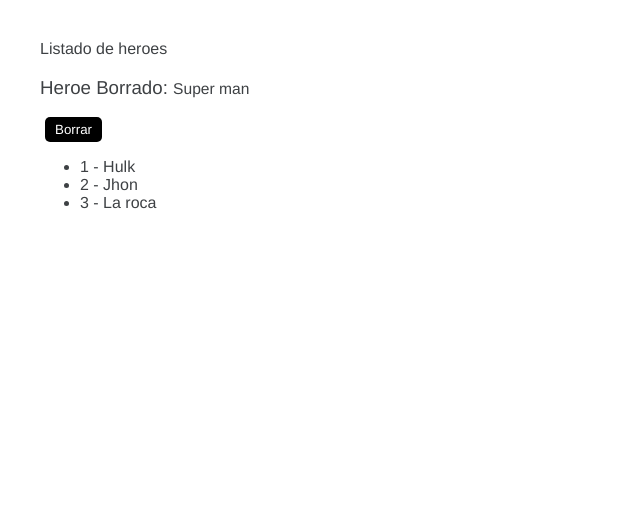
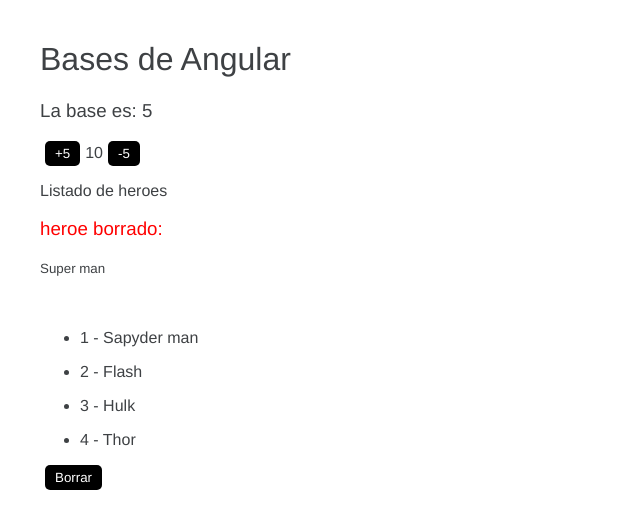
Before and after one commit to GuillermoRL3/01-base, an Angular app: page / in a window 1280 px wide. Both pictures are taken after a click on the button "Borrar". Shown: the top 528 px of the page, without its empty margins (0-640 px from the left). Built offline with nearby package versions, Linux system fonts and the light colour scheme.

Commit message:
Creacion de componentes

```diff
--- a/src/app/app.component.html
+++ b/src/app/app.component.html
@@ -1,3 +1,3 @@
-<!-- <app-contador></app-contador> -->
+<app-contador></app-contador>
 <!-- <app-heroe></app-heroe> -->
 <app-listado></app-listado>
--- a/src/app/heroes/listado/listado.component.html
+++ b/src/app/heroes/listado/listado.component.html
@@ -1,20 +1,40 @@
 <p>Listado de heroes</p>
 
-<div *ngIf="heroeBorrado !== '' ">
-    <h3>Heroe Borrado: <small> {{heroeBorrado}} </small></h3>
+<!-- <div *ngIf="heroesBorrados !== ''">
+    <h3 style="color: red">heroe borrado: </h3>
+    <small> {{heroesBorrados}} </small>
 </div>
 
-<div *ngIf="!heroeBorrado">
-    <h3>No se a borrado nada</h3>
+<br>
+
+     *ngIf="!heroesBorrados"
+<div *ngIf="heroesBorrados == ''">
+    <h3 style="color: blue">No se ha borrado nada. </h3>
 </div>
+
+<br> -->
+
+<div *ngIf="heroesBorrados !== ''; else noBorrado">
+    <h3 style="color: red">heroe borrado: </h3>
+    <small> {{heroesBorrados}} </small>
+</div>
+
+<br>
+
+<ng-template #noBorrado>
+    <h3 style="color: blue">No se ha borrado nada. </h3>
+</ng-template>
+
+<br>
+
+
+
+<!-- *ngfor -->
+<ul *ngFor="let heroe of heroes; let i = index">
+    <li>{{i + 1}} - {{heroe}}</li>
+</ul>
+
 
 <button (click)="borrarHeroe()">
     Borrar
 </button>
-
-<ul>
-    <!-- el ngFor -->
-    <li *ngFor = "let heroe of heroes; let i = index">
-        {{ i + 1 }} - {{ heroe }}
-    </li>
-</ul>
--- a/src/app/heroes/listado/listado.component.ts
+++ b/src/app/heroes/listado/listado.component.ts
@@ -7,12 +7,14 @@ import { Component } from '@angular/core';
 
 export class ListadoComponent {
 
-  heroes: string[] = ['Super man', 'Hulk', 'Jhon', 'La roca'];
-  heroeBorrado: string = '';
+  heroes: string [] = ['Super man','Sapyder man', 'Flash', 'Hulk', 'Thor'];
 
-  borrarHeroe(){
-    this.heroeBorrado = this.heroes.shift() ||'';
+  heroesBorrados: string = '';
+
+  borrarHeroe() {
+    console.log('borrando..')
+
+    this.heroesBorrados = this.heroes.shift()||'';
+
   }
-
-
 }
```
Also changed, not shown: src/app/app.module.ts (+7 -7 lines), src/app/contadores/contador.module.ts (added, +17 -0 lines), src/app/heroes/heroes.module.ts (added, +22 -0 lines), src/app/contadores/contador/contador.component.ts (renamed from src/app/contadores/contador.component.ts).
